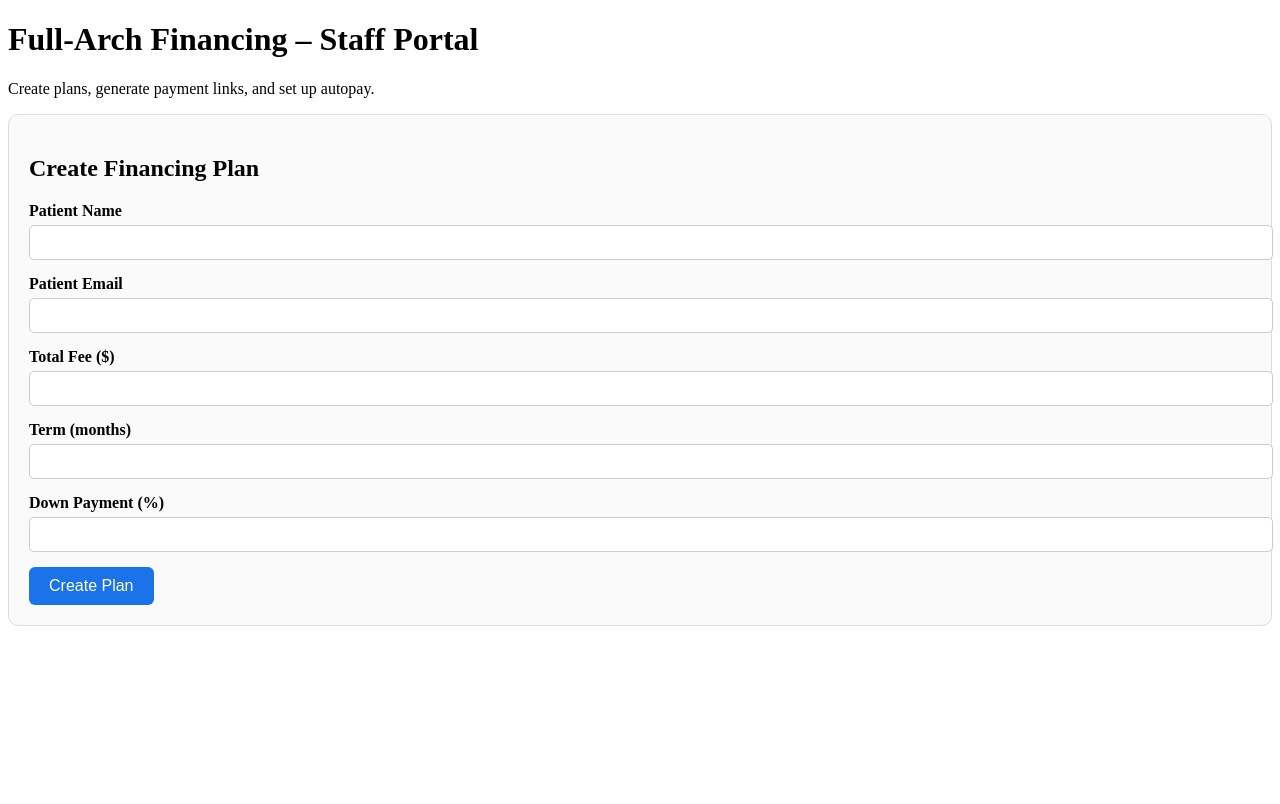
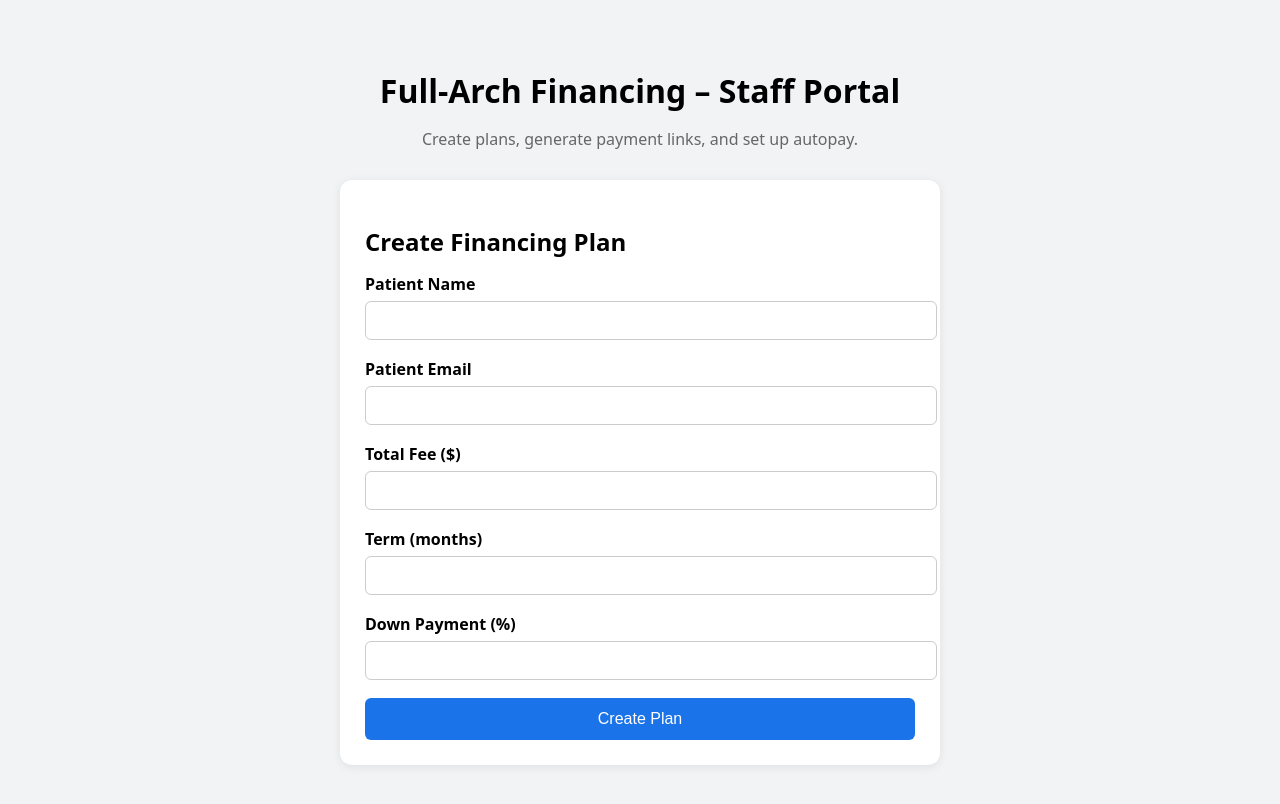
Before and after one commit to isaacq-spec/full-arch-financing-staff-ui, a plain HTML site: page index.html in a window 1280 px wide. Drawn offline with Linux system fonts and the light colour scheme.

Commit message:
Update style.css

```diff
--- a/style.css
+++ b/style.css
@@ -1,49 +1,104 @@
+/* GLOBAL */
+body {
+  background: #f1f3f4;
+  font-family: system-ui, sans-serif;
+  padding: 40px 20px;
+}
+
+.container {
+  max-width: 600px;
+  margin: auto;
+}
+
+h1 {
+  text-align: center;
+  margin-bottom: 10px;
+}
+
+.subtitle {
+  text-align: center;
+  color: #666;
+  margin-bottom: 30px;
+}
+
 /* CARDS */
 .card {
-  background: #fafafa;
-  border: 1px solid #ddd;
-  padding: 20px;
-  border-radius: 10px;
-  margin-bottom: 25px;
+  background: #fff;
+  padding: 25px;
+  border-radius: 12px;
+  box-shadow: 0 2px 10px rgba(0,0,0,0.08);
+  margin-bottom: 35px;
 }
 
-/* FORM FIELDS */
+h2 {
+  margin-bottom: 15px;
+}
+
+/* FIELDS */
 .field {
-  margin-bottom: 15px;
+  margin-bottom: 18px;
 }
 
 label {
   font-weight: 600;
-  margin-bottom: 5px;
   display: block;
+  margin-bottom: 6px;
 }
 
 input {
   width: 100%;
-  padding: 8px 10px;
+  padding: 10px;
+  border: 1px solid #ccc;
+  border-radius: 6px;
   font-size: 15px;
-  border: 1px solid #ccc;
-  border-radius: 5px;
 }
 
 /* BUTTONS */
-button {
-  padding: 10px 20px;
+button.primary {
+  width: 100%;
+  background: #1a73e8;
+  border: none;
+  color: white;
+  padding: 12px;
+  border-radius: 6px;
   font-size: 16px;
   cursor: pointer;
-  background: #1a73e8;
-  color: white;
-  border: none;
-  border-radius: 6px;
 }
 
-button:hover {
-  background: #135cbc;
+button.primary:hover {
+  background: #0f5cc9;
+}
+
+/* RESULT STYLES */
+.results, .summary {
+  margin-top: 20px;
+  background: #fafafa;
+  padding: 15px;
+  border-radius: 8px;
+  border: 1px solid #ddd;
 }
 
 /* HIDDEN */
-.hidden {
-  display: none;
+.hidden { display: none; }
+
+/* TOAST */
+.toast {
+  position: fixed;
+  bottom: 24px;
+  right: 24px;
+  background: #323232;
+  color: #fff;
+  padding: 14px 20px;
+  border-radius: 6px;
+  opacity: 0;
+  transform: translateY(20px);
+  transition: all 0.25s ease;
+  z-index: 999;
+}
+
+.toast.show {
+  opacity: 1;
+  transform: translateY(0);
 }
 
 /* LOADING */
@@ -52,27 +107,8 @@ button:hover {
   top: 20px;
   right: 20px;
   background: #222;
-  color: white;
-  padding: 8px 12px;
+  color: #fff;
+  padding: 10px 14px;
   border-radius: 6px;
   z-index: 999;
 }
-
-/* TOAST */
-.toast {
-  position: fixed;
-  bottom: 24px;
-  right: 24px;
-  background: #333;
-  color: white;
-  padding: 14px 20px;
-  border-radius: 6px;
-  opacity: 0;
-  transform: translateY(20px);
-  transition: all 0.25s ease;
-}
-
-.toast.show {
-  opacity: 1;
-  transform: translateY(0);
-}
```
